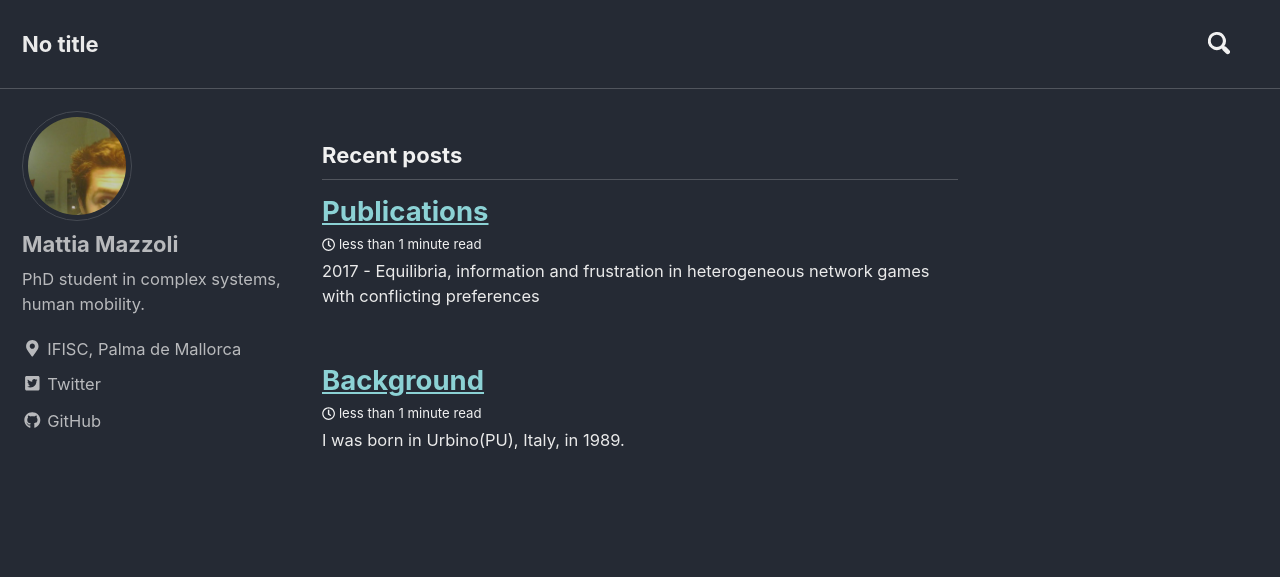
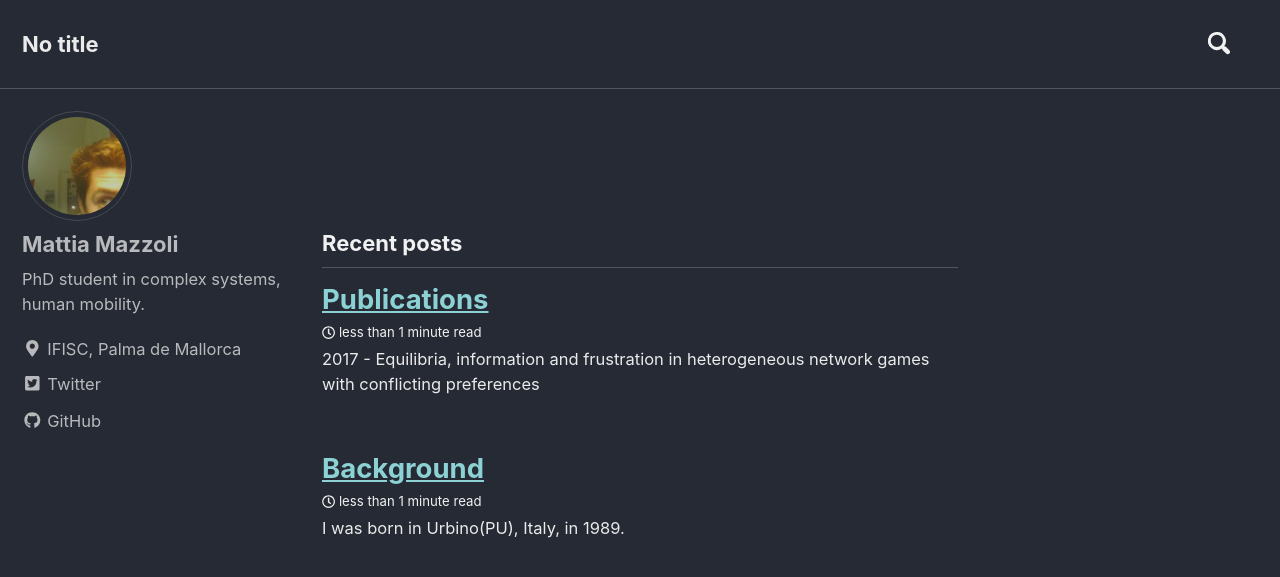
Before and after one commit to mattiamazzoli/mattiamazzoli.github.io, a Jekyll site: the page built from index.html, in a window 1280 px wide and 900 px high. Shown: the top 577 px of the window. Built offline with Jekyll 4.4.1, drawn with Linux system fonts in a browser that asks for light colours; nearby versions of some CDN libraries; the list of posts is cut into pages by our own code.

Commit message:
Initial commit

```diff
--- a/_sass/minimal-mistakes/_archive.scss
+++ b/_sass/minimal-mistakes/_archive.scss
@@ -3,7 +3,7 @@
    ========================================================================== */
 
 .archive {
-  margin-top: 1em;
+  margin-top: 5em;
   margin-bottom: 2em;
 
   @include breakpoint($large) {
@@ -79,6 +79,7 @@
 
   img {
     width: 100%;
+    padding-top: 1em;
   }
 }
 
```
